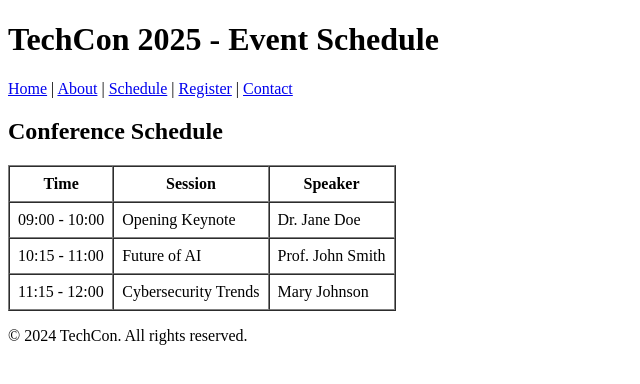
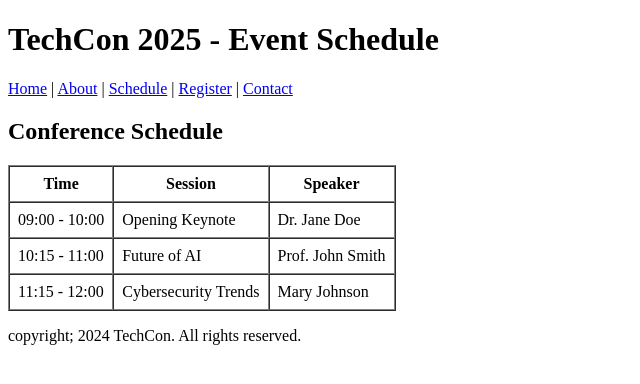
Before and after one commit to albertmasila/TechCon_HTML, a plain HTML site: page techcon_website/schedule.html in a window 1280 px wide. Shown: the full height of the page, 0-640 px from the left. Drawn offline with Linux system fonts and the light colour scheme.

Commit message:
Update schedule.html

```diff
--- a/techcon_website/schedule.html
+++ b/techcon_website/schedule.html
@@ -48,7 +48,7 @@
   </main>
 
   <footer>
-    <p>&copy; 2024 TechCon. All rights reserved.</p>
+    <p>copyright; 2024 TechCon. All rights reserved.</p>
   </footer>
 </body>
 </html>
```
